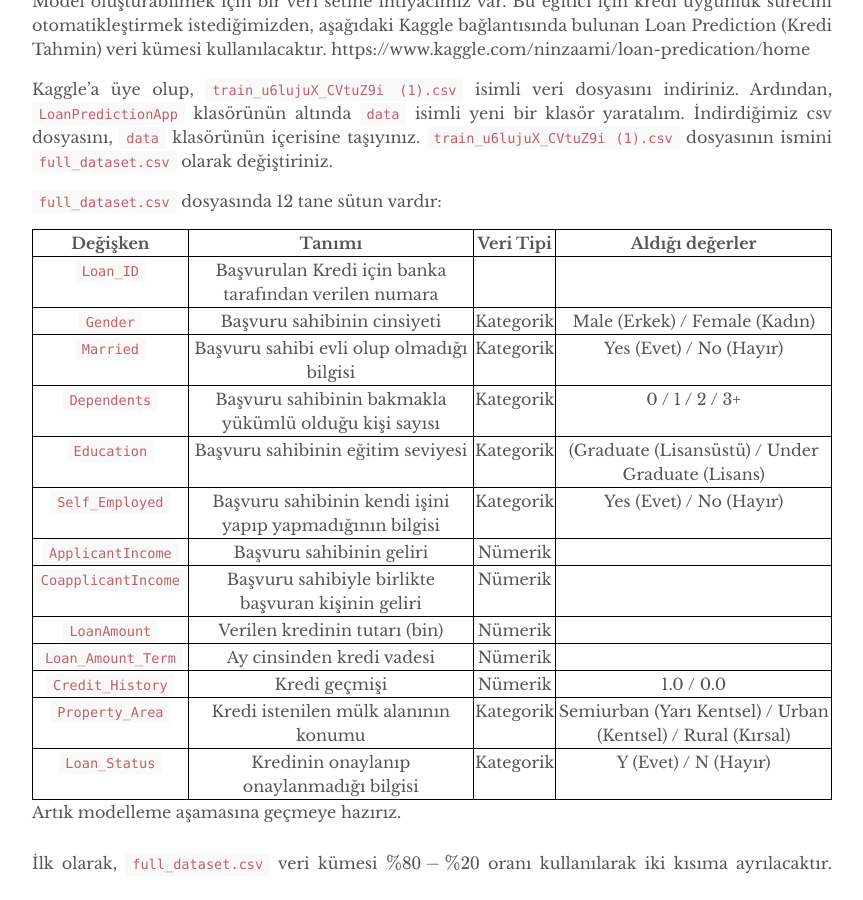
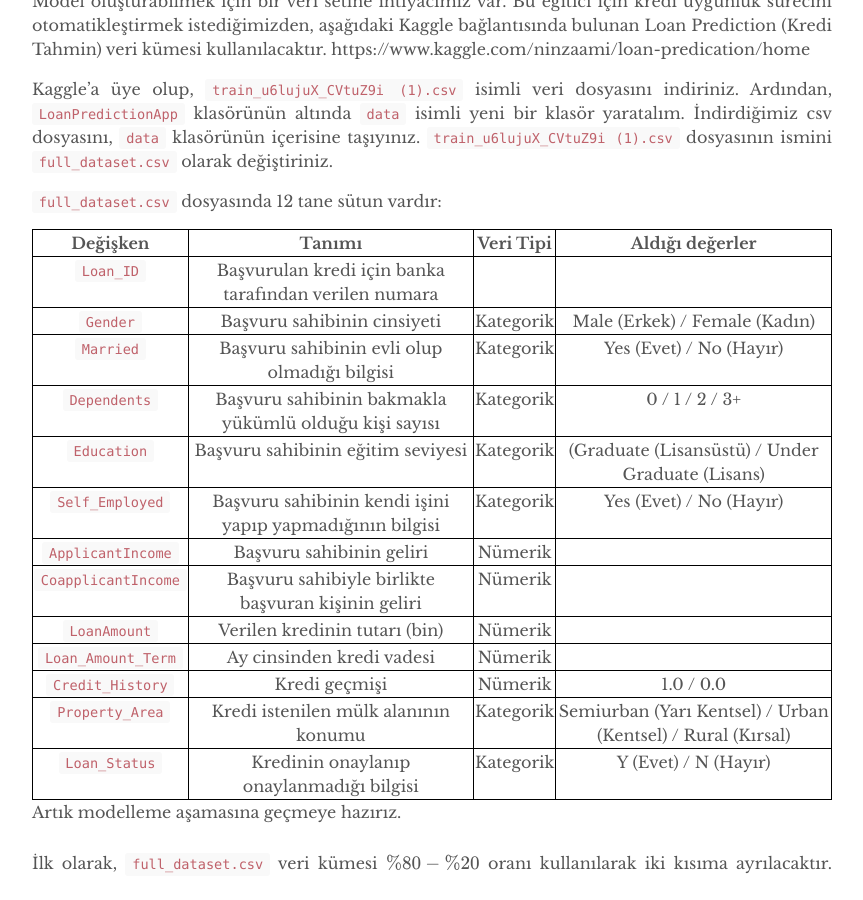
Before and after one commit to mmuratarat/turkish, a Jekyll site: the page built from _posts/2022-01-09-webapp_with_ML_model.md, in a window 1280 px wide and 900 px high, scrolled down 6854 px. Shown: the whole window, without its empty margins (208-1071 px from the left). Built offline with Jekyll 4.4.1, drawn with Linux system fonts in a browser that asks for light colours; nearby versions of some CDN libraries; formulas are drawn with MathJax 3; comment, search, counter and statistics services are not loaded.

Commit message:
Update 2022-01-09-webapp_with_ML_model.md

```diff
--- a/_posts/2022-01-09-webapp_with_ML_model.md
+++ b/_posts/2022-01-09-webapp_with_ML_model.md
@@ -179,9 +179,9 @@ Kaggle'a üye olup, `train_u6lujuX_CVtuZ9i (1).csv` isimli veri dosyasını indi
 
 |      Değişken     |                       Tanımı                       | Veri Tipi |                       Aldığı değerler                       |
 |:-----------------:|:--------------------------------------------------:|:---------:|:-----------------------------------------------------------:|
-|      `Loan_ID`      |                Başvurulan Kredi için banka tarafından verilen numara                |           |                                                             |
+|      `Loan_ID`      |                Başvurulan kredi için banka tarafından verilen numara                |           |                                                             |
 |       `Gender`      |             Başvuru sahibinin cinsiyeti            | Kategorik |                Male (Erkek) / Female (Kadın)                |
-|      `Married`      |               Başvuru sahibi evli olup olmadığı bilgisi             | Kategorik |                   Yes (Evet) / No (Hayır)                   |
+|      `Married`      |               Başvuru sahibinin evli olup olmadığı bilgisi             | Kategorik |                   Yes (Evet) / No (Hayır)                   |
 |     `Dependents`    |         Başvuru sahibinin bakmakla yükümlü olduğu kişi sayısı        | Kategorik |                        0 / 1 / 2 / 3+                       |
 |     `Education`     |          Başvuru sahibinin eğitim seviyesi         | Kategorik |       (Graduate (Lisansüstü) / Under Graduate (Lisans)      |
 |   `Self_Employed`   |       Başvuru sahibinin kendi işini yapıp yapmadığının bilgisi       | Kategorik |                  Yes (Evet) / No (Hayır)                    |
```
